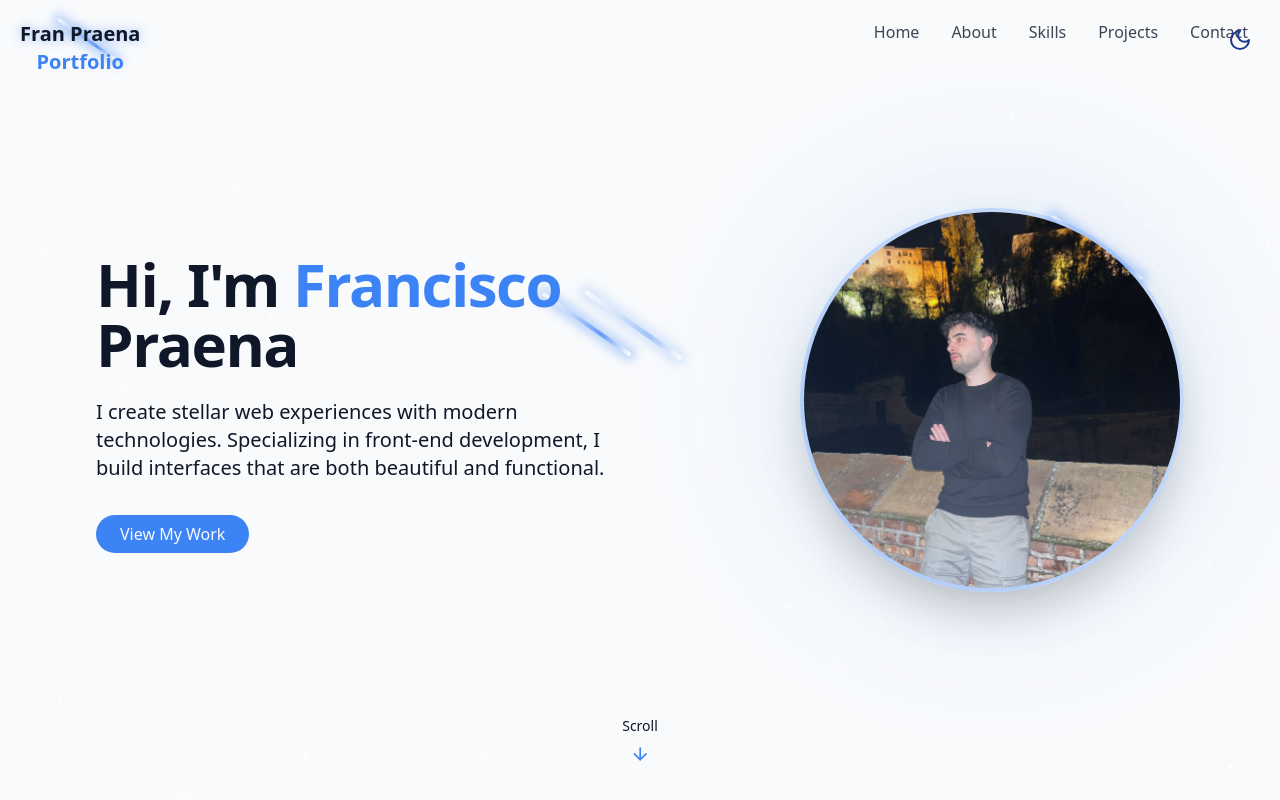
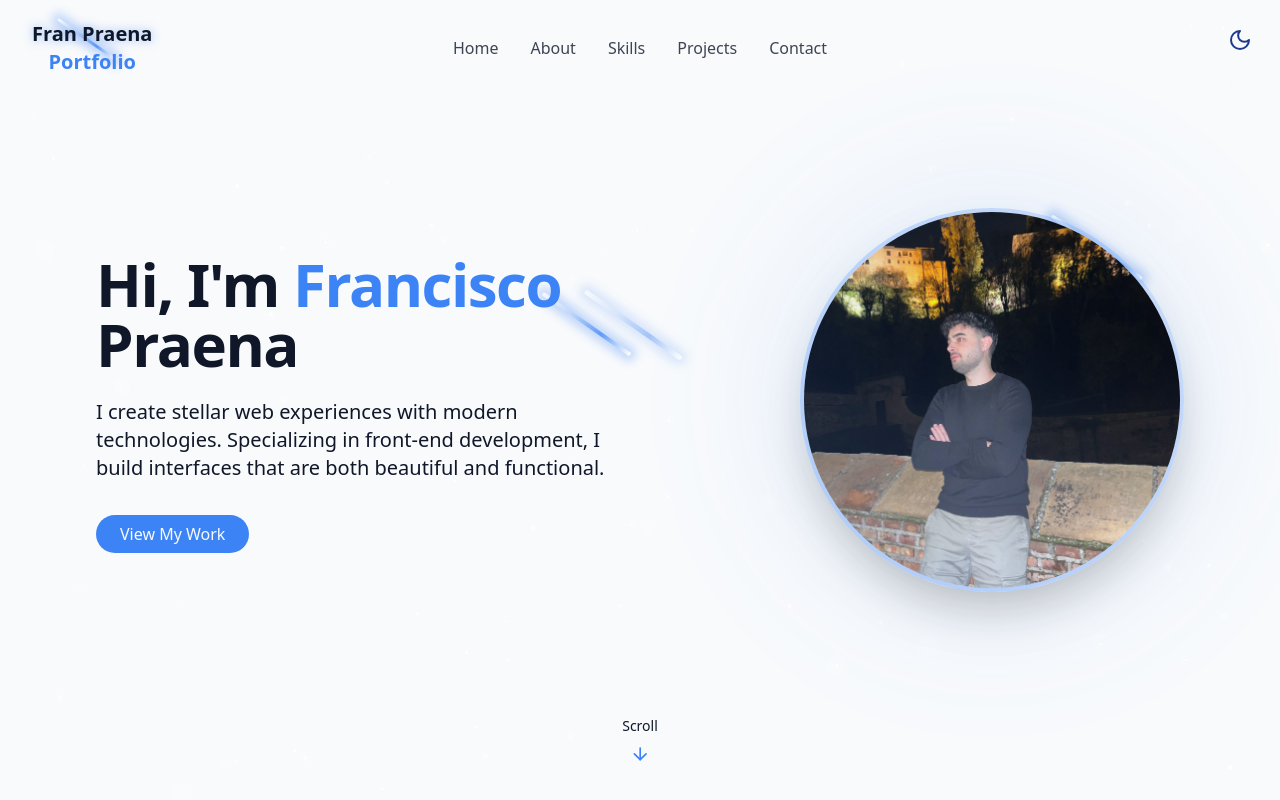
Before and after one commit to fransanchezp/portfolio, a React (Vite) app: page / in a window 1280 px wide. Shown: the top 800 px of the page. Built offline with nearby package versions, Linux system fonts and the light colour scheme.

Commit message:
alinear logo

```diff
--- a/src/components/Navbar.jsx
+++ b/src/components/Navbar.jsx
@@ -25,21 +25,6 @@ export const Navbar = () => {
 
   return (
     <>
-      {/* Logo fijo - ajustado para pantallas pequeñas */}
-      <div className="fixed top-3 left-3 sm:top-5 sm:left-5 z-50">
-        <a
-          className="text-sm sm:text-xl font-bold text-primary flex items-center"
-          href="#hero"
-        >
-          <span className="relative z-10">
-            {/* Logo más corto en móviles pequeños */}
-            <span className="text-glow text-foreground block sm:hidden">Fran P.</span>
-            <span className="text-glow text-foreground hidden sm:block">Fran Praena </span>
-            <span className="hidden sm:inline"> Portfolio</span>
-          </span>
-        </a>
-      </div>
-
       {/* Navbar principal */}
       <nav
         className={cn(
@@ -47,12 +32,23 @@ export const Navbar = () => {
           isScrolled ? "py-3 bg-background/80 backdrop-blur-md shadow-xs" : "py-5"
         )}
       >
-        <div className="container flex items-center justify-between md:justify-end">
-          {/* Espaciador invisible en desktop para balance */}
-          <div className="hidden md:block"></div>
+        <div className="container flex items-center justify-between">
+          {/* Logo - alineado a la izquierda */}
+          <div className="flex items-center">
+            <a
+              className="text-sm sm:text-xl font-bold text-primary flex items-center"
+              href="#hero"
+            >
+              <span className="relative z-10">
+                <span className="text-glow text-foreground block sm:hidden">Fran P.</span>
+                <span className="text-glow text-foreground hidden sm:block">Fran Praena </span>
+                <span className="hidden sm:inline"> Portfolio</span>
+              </span>
+            </a>
+          </div>
 
-          {/* desktop nav */}
-          <div className="hidden md:flex space-x-8">
+          {/* Desktop nav - centrado */}
+          <div className="hidden md:flex space-x-8 absolute left-1/2 transform -translate-x-1/2">
             {navItems.map((item, key) => (
               <a
                 key={key}
@@ -64,17 +60,17 @@ export const Navbar = () => {
             ))}
           </div>
 
-          {/* mobile nav button - centrado */}
+          {/* Mobile nav button - centrado en móvil */}
           <button
             onClick={() => setIsMenuOpen((prev) => !prev)}
-            className="md:hidden p-2 text-foreground z-50 mx-auto"
+            className="md:hidden p-2 text-foreground z-50 absolute left-1/2 transform -translate-x-1/2"
             aria-label={isMenuOpen ? "Close Menu" : "Open Menu"}
           >
             {isMenuOpen ? <X size={24} /> : <Menu size={24} />}
           </button>
 
-          {/* Espaciador para el theme toggle en móvil */}
-          <div className="md:hidden w-12"></div>
+          {/* Espaciador para balance - donde estaría el theme toggle */}
+          <div className="w-10 h-10"></div>
 
           <div
             className={cn(
```
